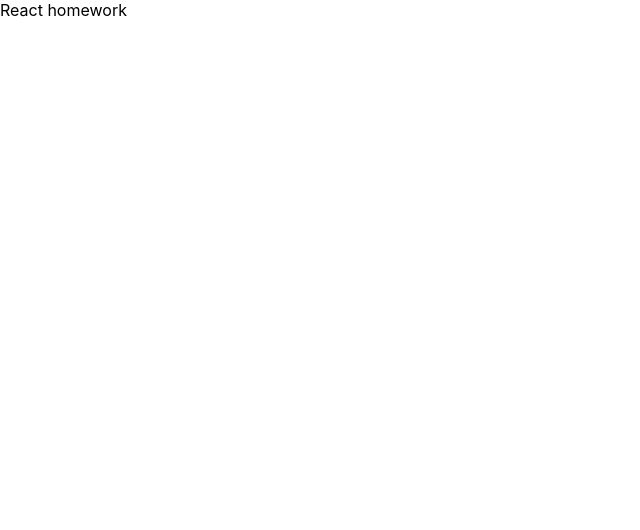
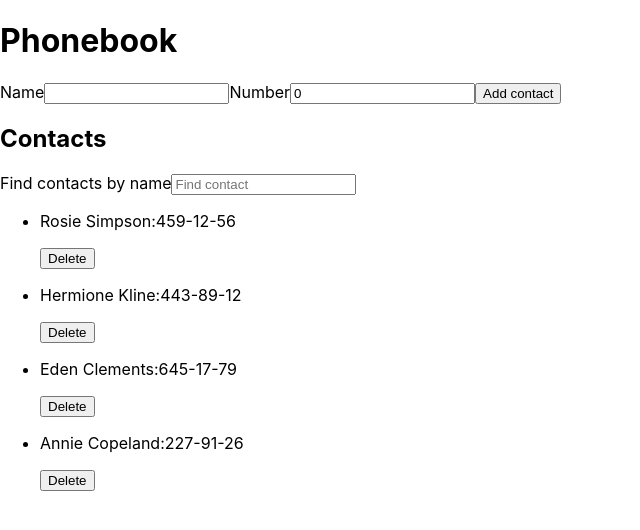
Before and after one commit to Yulia-Safonova-85/goit-react-hw-02-phonebook, a React (Create React App) app: page / in a window 1280 px wide. Shown: the top 530 px of the page, without its empty margins (0-640 px from the left). Built offline with nearby package versions, Linux system fonts and the light colour scheme.

Commit message:
Add components, Formik

```diff
--- a/package.json
+++ b/package.json
@@ -7,10 +7,13 @@
     "@testing-library/jest-dom": "^5.16.3",
     "@testing-library/react": "^12.1.4",
     "@testing-library/user-event": "^13.5.0",
+    "formik": "^2.2.9",
+    "nanoid": "^4.0.1",
     "react": "^18.1.0",
     "react-dom": "^18.1.0",
     "react-scripts": "5.0.1",
-    "web-vitals": "^2.1.3"
+    "web-vitals": "^2.1.3",
+    "yup": "^1.0.1"
   },
   "scripts": {
     "start": "react-scripts start",
--- a/src/components/App.jsx
+++ b/src/components/App.jsx
@@ -1,7 +1,53 @@
-export const App = () => {
+import React, { Component } from 'react';
+import { PhoneForm } from './PhoneForm/PhoneForm';
+import { ContactList } from './ContactList/ContactList';
+import { Filter } from './Filter/Filter';
+
+export class App extends Component {
+  state = {
+    contacts: [
+      { id: 'id-1', name: 'Rosie Simpson', number: '459-12-56' },
+      { id: 'id-2', name: 'Hermione Kline', number: '443-89-12' },
+      { id: 'id-3', name: 'Eden Clements', number: '645-17-79' },
+      { id: 'id-4', name: 'Annie Copeland', number: '227-91-26' },
+    ],
+    filter: '',
+    name: '',
+    number: '',
+  };
+
+  addContact = newContact => {
+    this.setState(prevState => {
+      return {
+        name: [...prevState.name, newContact.name]
+      }
+    })
+  };
+
+  deleteContact = id => {
+    this.setState(prevState => ({
+      contacts: prevState.contacts.filter(contact => contact.id !== id),
+    }))
+
+  };
+
+  changeFilter = evt => {
+    this.setState({ filter: evt.target.value });
+  };
+
+
+render() {
+
   return (
     <div>
-      React homework
+      <h1>Phonebook</h1>
+      <PhoneForm onSave={ this.addContact } />
+      <h2>Contacts</h2>
+      <Filter filter={this.state.filter} onChangeFilter={this.changeFilter } />
+      <ContactList contacts={this.state.contacts} onDeleteContact={ this.deleteContact} />
+
     </div>
   );
+}
+
 };
--- /dev/null
+++ b/src/components/ContactList/ContactList.jsx
@@ -0,0 +1,18 @@
+
+export const ContactList = ({ contacts,onDeleteContact }) => {
+    return (
+        <div>
+            <ul>
+                {contacts.map(({ id, name, number }) => (
+                    <li key ={id}>
+                        <p>{name}:{number}</p>
+                        <button type="button" onClick={() => onDeleteContact(id) }>
+                            Delete
+                        </button>
+                    </li>
+                )
+                )}
+            </ul>
+        </div>
+    )
+}
--- /dev/null
+++ b/src/components/Filter/Filter.jsx
@@ -0,0 +1,9 @@
+
+export const Filter = ({ filter, onChangeFilter }) => {
+    return (
+        <label>
+            Find contacts by name
+            <input type="text" value={filter} placeholder="Find contact" onChange={onChangeFilter} />
+        </label>
+    )
+};
--- /dev/null
+++ b/src/components/PhoneForm/PhoneForm.jsx
@@ -0,0 +1,52 @@
+import { Formik, Form, Field,ErrorMessage } from 'formik';
+import { nanoid } from 'nanoid';
+import * as Yup from 'yup';
+
+
+const schema = Yup.object().shape({
+   name: Yup.string()
+     .min(2, 'Too Short!')
+     .max(20, 'Too Long!')
+     .required('Required'),
+number: Yup.number().positive('! > 0').required(),
+ });
+
+export const PhoneForm = ({onSave}) => {
+    return (
+    <Formik
+        initialValues={{ name: '', number: 0 }}
+        validationSchema={schema}
+        onSubmit={(values, actions) => {
+            onSave({ ...values, id: nanoid() });
+            actions.resetForm();
+           setTimeout(() => {
+           alert(JSON.stringify(values, null, 2));
+         }, 1000);
+        }}
+        >
+        <Form>
+            <label htmlFor="name">
+                Name
+            <Field
+  type="text"
+  name="name"
+  pattern="^[a-zA-Zа-яА-Я]+(([' -][a-zA-Zа-яА-Я ])?[a-zA-Zа-яА-Я]*)*$"
+  title="Name may contain only letters, apostrophe, dash and spaces. For example Adrian, Jacob Mercer, Charles de Batz de Castelmore d'Artagnan"
+  required/>
+                <ErrorMessage name="name" />
+                </label>
+
+                <label htmlFor="number">Number
+                    <Field type="tel"
+  name="number"
+  pattern="\+?\d{1,4}?[-.\s]?\(?\d{1,3}?\)?[-.\s]?\d{1,4}[-.\s]?\d{1,4}[-.\s]?\d{1,9}"
+  title="Phone number must be digits and can contain spaces, dashes, parentheses and can start with +"
+  required />
+                    <ErrorMessage name="number" />
+                </label>
+            <button type='submit'>Add contact</button>
+
+        </Form>
+        </Formik>
+    )
+}
```
Also changed, not shown: 1 other file (tests, documents, lock files or other folders).
